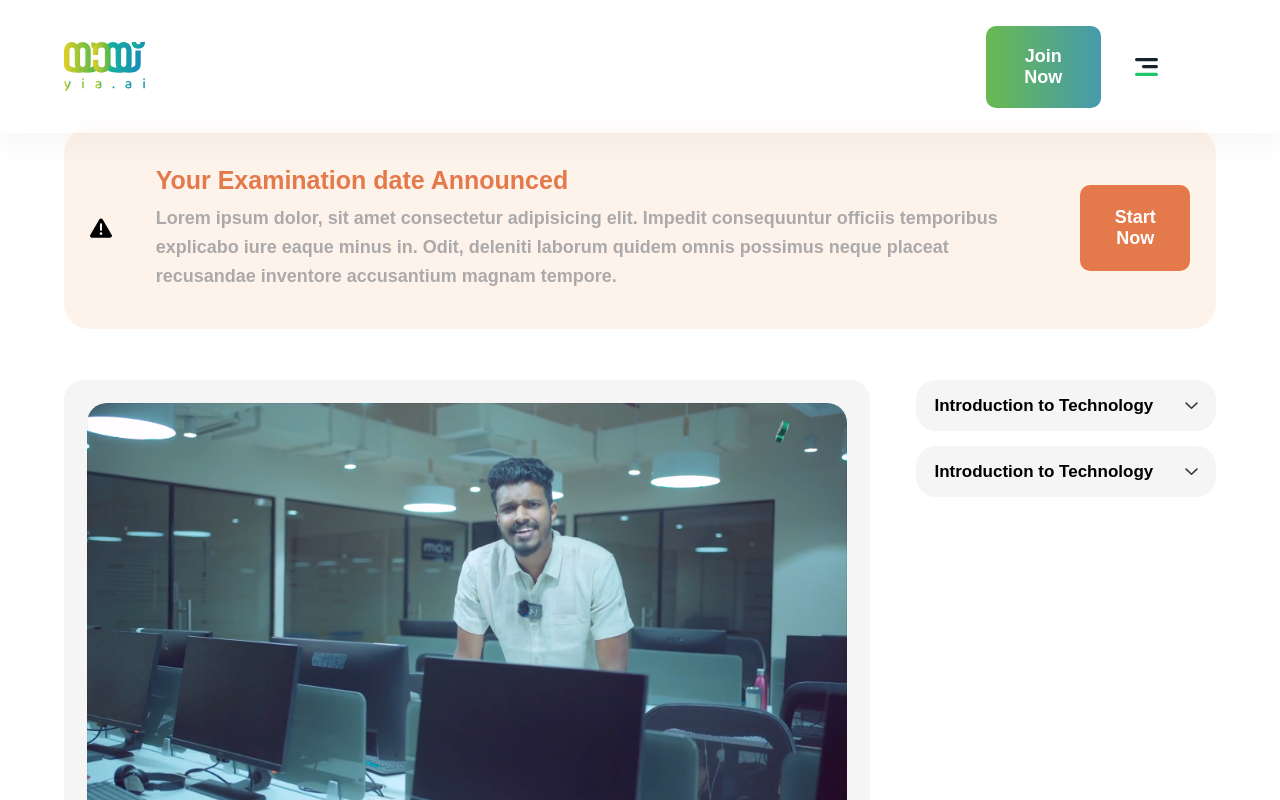
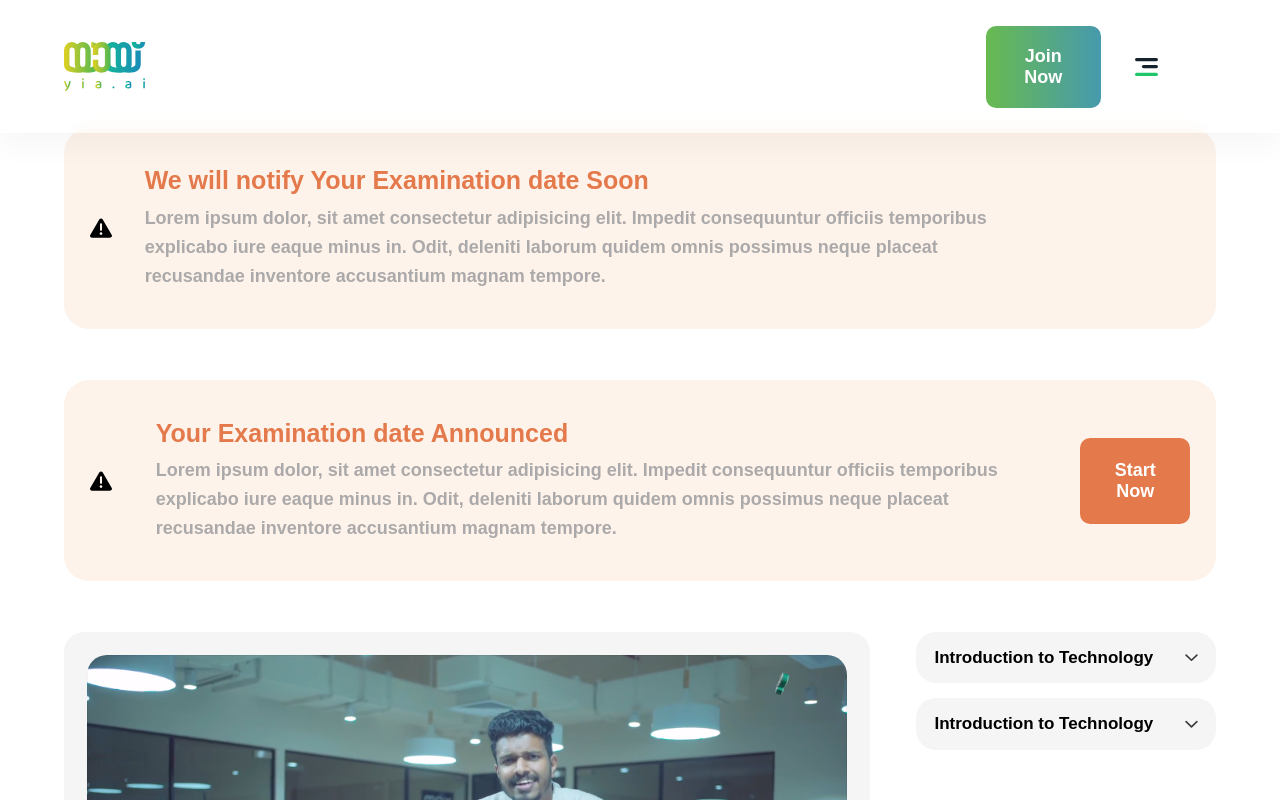
Before and after one commit to swalihmoosa/yiaai, a React (Create React App) app: page / in a window 1280 px wide. Shown: the top 800 px of the page. Built offline with nearby package versions, Linux system fonts and the light colour scheme.

Commit message:
VideoPage | completed

```diff
--- a/src/components/screens/VideoPage.jsx
+++ b/src/components/screens/VideoPage.jsx
@@ -101,6 +101,22 @@ export default function VideoPage() {
 
     return (
         <VideoPageSection>
+
+            <Notify>
+                <Warning>
+                    <img src={warningImage} alt='Warning' />
+                </Warning>
+                <Date>
+                    <H3>
+                        We will notify Your Examination date Soon
+                    </H3>
+                    <Paragraph>
+                        Lorem ipsum dolor, sit amet consectetur adipisicing elit. Impedit consequuntur officiis temporibus explicabo iure eaque minus in.
+                        Odit, deleniti laborum quidem omnis possimus neque placeat recusandae inventore accusantium magnam tempore.
+                    </Paragraph>
+                </Date>
+            </Notify>
+
             <Exam>
                 <Warning>
                     <img src={warningImage} alt='Warning' />
@@ -118,6 +134,7 @@ export default function VideoPage() {
                     Start Now
                 </Start>
             </Exam>
+
             <Wrapper>
                 <Video>
                     <Thumbnail>
@@ -313,11 +330,25 @@ const Exam = styled.div`
     border-radius: 25px;
     margin-bottom: 4%;
 `
+const Notify = styled.div`
+    background : #fdf3eb;
+    display: flex;
+    width: 90%;
+    margin: 0 auto;
+    padding: 3% 2%;
+    align-items: center;
+    border-radius: 25px;
+    margin-bottom: 4%;
+`
 const Warning = styled.div`
     width: 2%;
 `
 const Description = styled.div`
     width: 80%;
+`
+const Date = styled.div`
+    width: 80%;
+    margin-left: 3%;
 `
 const H3 = styled.h3`
     color: #e4794b;
```
